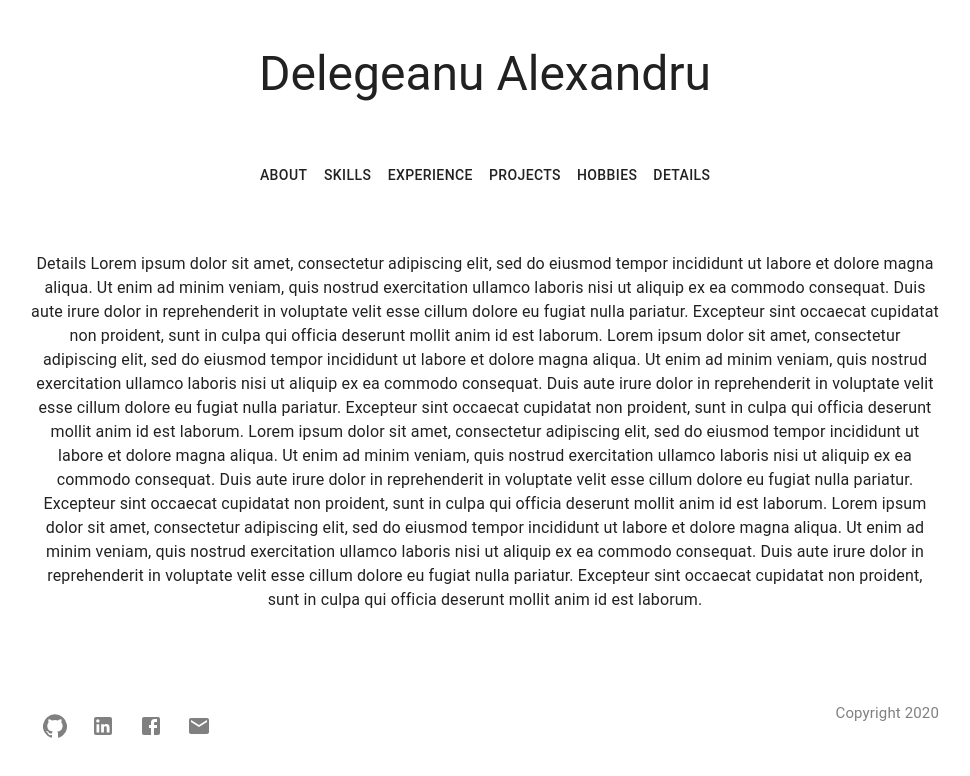
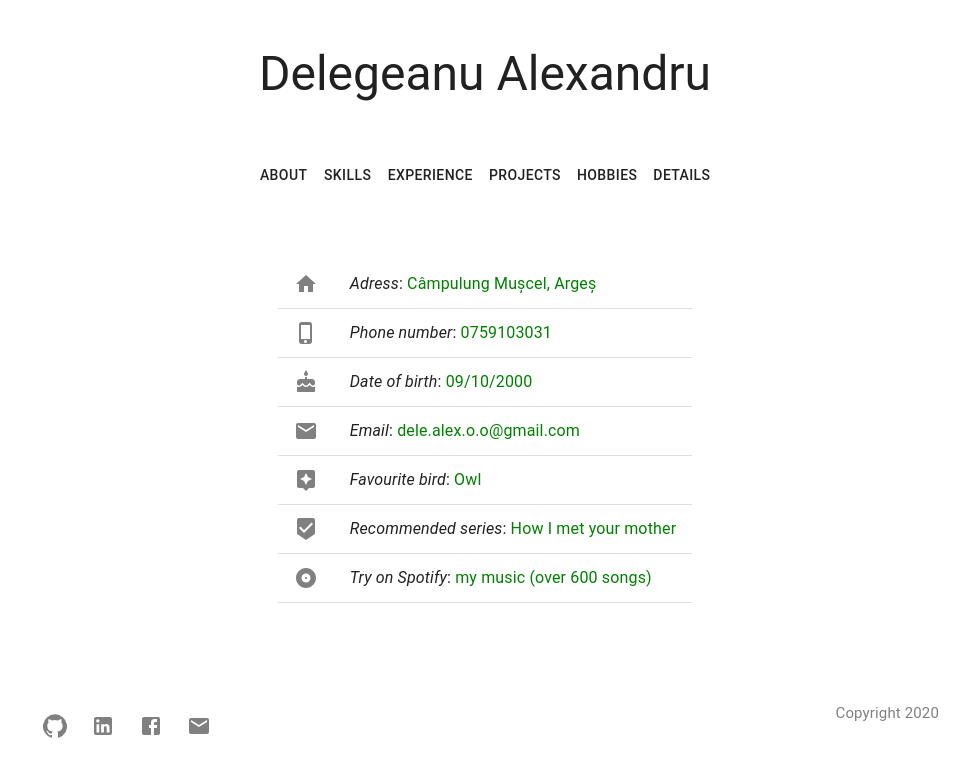
Before and after one commit to TheAncientOwl/personal-page, a React (Create React App) app: page / in a window 1280 px wide. Both pictures are taken after a click on the button "DETAILS". Shown: the top 776 px of the page, without its empty margins (155-1125 px from the left). Built offline with nearby package versions, Linux system fonts and the light colour scheme.

Commit message:
Added details.

```diff
--- a/src/components/Details.jsx
+++ b/src/components/Details.jsx
@@ -1,25 +1,70 @@
+import { Typography, List, Box, Link } from '@material-ui/core';
 import React from 'react';
+
+import HomeIcon from '@material-ui/icons/Home';
+import PhoneIphoneIcon from '@material-ui/icons/PhoneIphone';
+import EmailIcon from '@material-ui/icons/Email';
+import CakeIcon from '@material-ui/icons/Cake';
+import ListIconTextItem from './ListIconTextItem';
+import AssistantIcon from '@material-ui/icons/Assistant';
+import BeenhereIcon from '@material-ui/icons/Beenhere';
+import AlbumIcon from '@material-ui/icons/Album';
+
+const DetailsConfig = [
+  {
+    title: 'Adress',
+    value: 'Câmpulung Mușcel, Argeș',
+    icon: <HomeIcon />,
+  },
+  {
+    title: 'Phone number',
+    value: '0759103031',
+    icon: <PhoneIphoneIcon />,
+  },
+  {
+    title: 'Date of birth',
+    value: '09/10/2000',
+    icon: <CakeIcon />,
+  },
+  {
+    title: 'Email',
+    value: 'dele.alex.o.o@gmail.com',
+    icon: <EmailIcon />,
+  },
+  {
+    title: 'Favourite bird',
+    value: 'Owl',
+    icon: <AssistantIcon />,
+  },
+  {
+    title: 'Recommended series',
+    value: 'How I met your mother',
+    icon: <BeenhereIcon />,
+  },
+  {
+    title: 'Try on Spotify',
+    value: (
+      <Link
+        style={{ color: 'green' }}
+        target='_blank'
+        href='https://open.spotify.com/playlist/5YYqRKbgTKXAcP91Tv8r1Y?si=7NBnKV3wROCPmWCYeO2yIw'>
+        my music (over 600 songs)
+      </Link>
+    ),
+    icon: <AlbumIcon />,
+  },
+];
 
 export default function Details() {
   return (
-    <div>
-      Details Lorem ipsum dolor sit amet, consectetur adipiscing elit, sed do eiusmod tempor incididunt ut labore et
-      dolore magna aliqua. Ut enim ad minim veniam, quis nostrud exercitation ullamco laboris nisi ut aliquip ex ea
-      commodo consequat. Duis aute irure dolor in reprehenderit in voluptate velit esse cillum dolore eu fugiat nulla
-      pariatur. Excepteur sint occaecat cupidatat non proident, sunt in culpa qui officia deserunt mollit anim id est
-      laborum. Lorem ipsum dolor sit amet, consectetur adipiscing elit, sed do eiusmod tempor incididunt ut labore et
-      dolore magna aliqua. Ut enim ad minim veniam, quis nostrud exercitation ullamco laboris nisi ut aliquip ex ea
-      commodo consequat. Duis aute irure dolor in reprehenderit in voluptate velit esse cillum dolore eu fugiat nulla
-      pariatur. Excepteur sint occaecat cupidatat non proident, sunt in culpa qui officia deserunt mollit anim id est
-      laborum. Lorem ipsum dolor sit amet, consectetur adipiscing elit, sed do eiusmod tempor incididunt ut labore et
-      dolore magna aliqua. Ut enim ad minim veniam, quis nostrud exercitation ullamco laboris nisi ut aliquip ex ea
-      commodo consequat. Duis aute irure dolor in reprehenderit in voluptate velit esse cillum dolore eu fugiat nulla
-      pariatur. Excepteur sint occaecat cupidatat non proident, sunt in culpa qui officia deserunt mollit anim id est
-      laborum. Lorem ipsum dolor sit amet, consectetur adipiscing elit, sed do eiusmod tempor incididunt ut labore et
-      dolore magna aliqua. Ut enim ad minim veniam, quis nostrud exercitation ullamco laboris nisi ut aliquip ex ea
-      commodo consequat. Duis aute irure dolor in reprehenderit in voluptate velit esse cillum dolore eu fugiat nulla
-      pariatur. Excepteur sint occaecat cupidatat non proident, sunt in culpa qui officia deserunt mollit anim id est
-      laborum.
-    </div>
+    <Box display='flex' alignItems='center' justifyContent='center'>
+      <Typography>
+        <List style={{ listStyleType: 'none', textAlign: 'center' }}>
+          {DetailsConfig.map((detail, index) => (
+            <ListIconTextItem key={index} icon={detail.icon} text1={detail.title} text2={detail.value} />
+          ))}
+        </List>
+      </Typography>
+    </Box>
   );
 }
--- /dev/null
+++ b/src/components/ListIconTextItem.jsx
@@ -0,0 +1,23 @@
+import React from 'react';
+import PropTypes from 'prop-types';
+import { ListItemText, ListItem, ListItemIcon, Divider } from '@material-ui/core';
+
+export default function ListIconTextItem({ icon, text1, text2 }) {
+  return (
+    <>
+      <ListItem>
+        <ListItemIcon style={{ color: 'gray' }}>{icon}</ListItemIcon>
+        <ListItemText>
+          <span style={{ fontStyle: 'italic' }}>{text1}</span>: <span style={{ color: 'green' }}> {text2}</span>
+        </ListItemText>
+      </ListItem>
+      <Divider />
+    </>
+  );
+}
+
+ListIconTextItem.propTypes = {
+  icon: PropTypes.any.isRequired,
+  text1: PropTypes.string.isRequired,
+  text2: PropTypes.string,
+};
```
